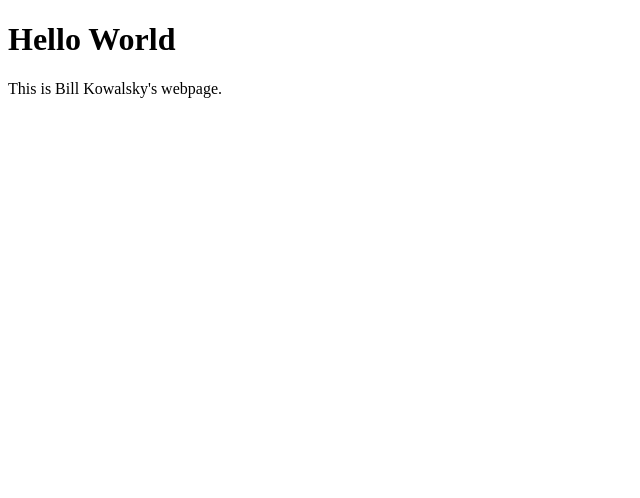
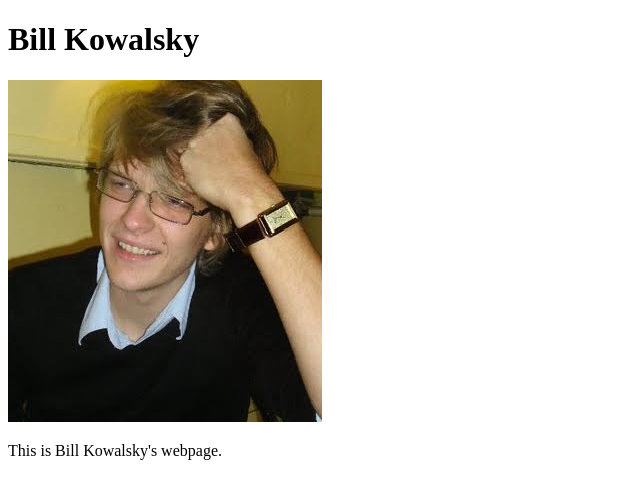
Before and after one commit to wkowalsky/wkowalsky.github.io, a plain HTML site: page index.html in a window 1280 px wide. Shown: the whole page, without its empty margins (0-640 px from the left). Drawn offline with Linux system fonts and the light colour scheme.

Commit message:
Update index.html

```diff
--- a/index.html
+++ b/index.html
@@ -1,7 +1,8 @@
 <!DOCTYPE html>
 <html>
 <body>
-<h1>Hello World</h1>
+<h1>Bill Kowalsky</h1>
+  <img src ="bill_kowalsky.jpg">
 <p>This is Bill Kowalsky's webpage.</p>
 </body>
 </html>
```
